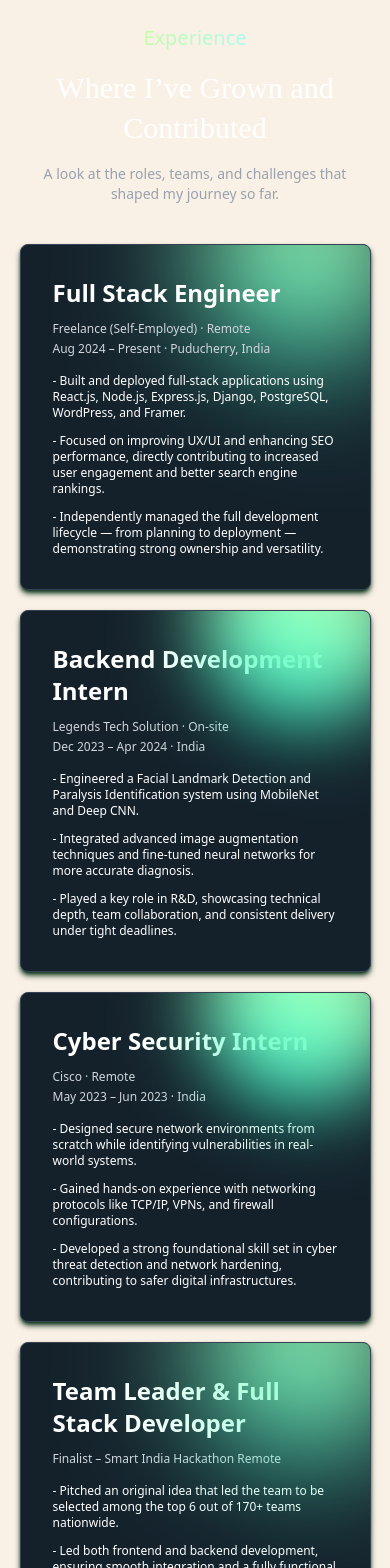
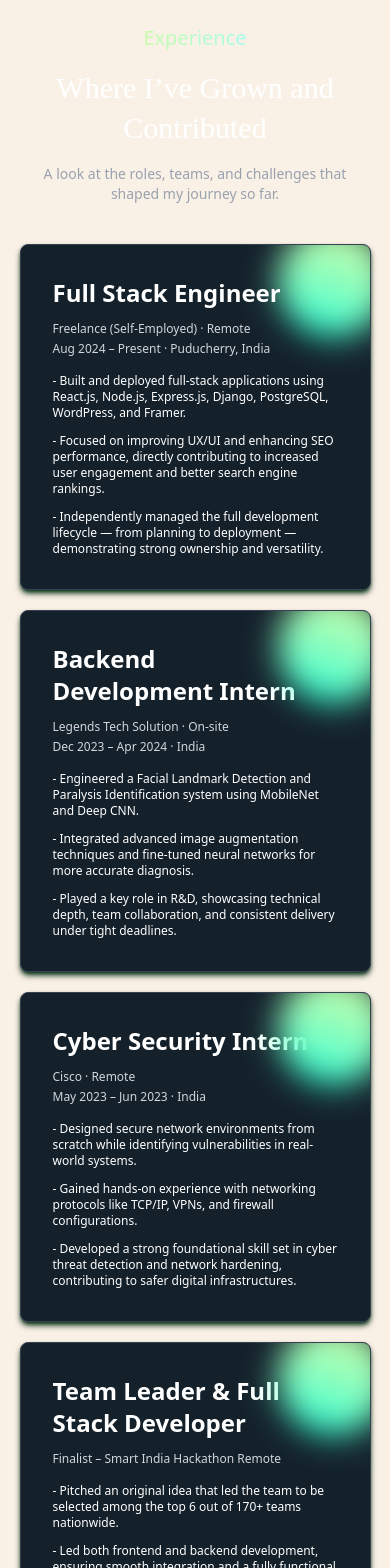
Before and after one commit to sophassamuel/Portfolio-V2, a React (Vite) app: page / in a window 390 px wide. Shown: the part 7560-9128 px from the top of the page. Built offline with nearby package versions, Linux system fonts and the light colour scheme; a web font is replaced by a local one.

Commit message:
bug: responsiveness fix

```diff
--- a/src/sections/Experience.jsx
+++ b/src/sections/Experience.jsx
@@ -23,7 +23,7 @@ const Experience = () => {
                     whileInView={"show"}
                     viewport={{ once: false, amount: 0.05 }}
                     className='bg-[#14212b] border-gray-700 border-1 hover:border-b-green-500 overflow-clip hover:border-r-green-500 shadow-md shadow-green-950 backdrop-blur-lg text-white p-8 rounded-lg w-[90%] lg:w-[80%]'>
-                    <div className='absolute -top-24 -right-10 blur-3xl h-52 w-52 bg-linear-to-l from-[#C6FCA6] to-[#01fdd3] animate-spin rounded-full'></div>
+                    <div className='absolute -top-5 -right-5 lg:-top-24 lg:-right-10 blur-lg md:blur-2xl lg:blur-3xl w-28 h-28 md:w-36 md:h-36 lg:h-52 lg:w-52 bg-linear-to-l from-[#C6FCA6] to-[#01fdd3] animate-spin rounded-full'></div>
                     <div className='relative'>
                         <h1 className='text-2xl font-bold mb-3 '> Full Stack Engineer </h1>
                         <h4 className='text-gray-300 mb-1 text-xs sm:text-base '> Freelance (Self-Employed) · <span>Remote</span></h4>
@@ -47,10 +47,10 @@ const Experience = () => {
                         whileInView={"show"}
                         viewport={{ once: false, amount: 0.05 }}
                         className='bg-[#14212b] h-[100%] backdrop-blur-lg border-gray-700 border-1 overflow-clip hover:border-b-green-500 hover:border-r-green-500 shadow-md shadow-green-950 text-white p-8 rounded-lg w-[90%] sm:w-[50%]'>
-                        <div className='absolute -top-24 -right-10 blur-2xl h-52 w-52 bg-linear-to-l from-[#C6FCA6] to-[#01fdd3] animate-spin rounded-full'></div>
+                        <div className='absolute -top-5 -right-5 lg:-top-24 lg:-right-10 blur-lg lg:blur-2xl w-28 h-28 lg:h-48 lg:w-48 bg-linear-to-l from-[#C6FCA6] to-[#01fdd3] animate-spin rounded-full'></div>
 
                         <div>
-                            <h1 className='text-2xl font-bold mb-3'> Backend Development Intern </h1>
+                            <h1 className='text-2xl font-bold mb-3 pr-10'> Backend Development Intern </h1>
                             <h4 className='text-gray-300 mb-1 text-xs sm:text-base'> Legends Tech Solution · <span>On-site </span></h4>
                             <h4 className='text-gray-300 mb-4 text-xs sm:text-base'> Dec 2023 – Apr 2024 · India</h4>
                             <ul className='flex flex-col gap-3 text-xs sm:text-sm'>
@@ -70,7 +70,7 @@ const Experience = () => {
                         whileInView={"show"}
                         viewport={{ once: false, amount: 0.05 }}
                         className='bg-[#14212b] backdrop-blur-lg border-gray-700 border-1 overflow-clip hover:border-b-green-500 hover:border-r-green-500 shadow-md shadow-green-950 text-white p-8 rounded-lg w-[90%] sm:w-[50%]'>
-                        <div className='absolute -top-24 -right-10 blur-2xl h-52 w-52 bg-linear-to-l from-[#C6FCA6] to-[#01fdd3] animate-spin rounded-full'></div>
+                        <div className='absolute -top-5 -right-5 lg:-top-24 lg:-right-10 blur-lg lg:blur-2xl w-28 h-28 lg:h-48 lg:w-48 bg-linear-to-l from-[#C6FCA6] to-[#01fdd3] animate-spin rounded-full'></div>
                         <div>
                             <h1 className='text-2xl font-bold mb-3'> Cyber Security Intern </h1>
                             <h4 className='text-gray-300 mb-1 text-xs sm:text-base'> Cisco · <span>Remote</span></h4>
@@ -94,10 +94,10 @@ const Experience = () => {
                     whileInView={"show"}
                     viewport={{ once: false, amount: 0.05 }}
                     className='bg-[#14212b] border-gray-700 border-1 overflow-clip hover:border-b-green-500 hover:border-r-green-500 shadow-md shadow-green-950 backdrop-blur-lg text-white p-8 rounded-lg w-[90%] lg:w-[80%]'>
-                    <div className='absolute -top-24 -right-10 blur-3xl h-52 w-52 bg-linear-to-l from-[#C6FCA6] to-[#01fdd3] animate-spin rounded-full'></div>
+                    <div className='absolute -top-5 -right-5 lg:-top-24 lg:-right-10 blur-lg md:blur-2xl lg:blur-3xl w-28 h-28 md:w-36 md:h-36 lg:h-52 lg:w-52 bg-linear-to-l from-[#C6FCA6] to-[#01fdd3] animate-spin rounded-full'></div>
 
                     <div>
-                        <h1 className='text-2xl font-bold mb-3'> Team Leader & Full Stack Developer </h1>
+                        <h1 className='text-2xl font-bold mb-3 pr-5'> Team Leader & Full Stack Developer </h1>
                         <h4 className='text-gray-300 mb-4 text-xs sm:text-base '> Finalist – Smart India Hackathon <span>Remote</span></h4>
                         <ul className='flex flex-col gap-3 text-xs sm:text-sm'>
                             <li className='flex flex-row gap-2 items-start'> - Pitched an original idea that led the team to be selected among the top 6 out of 170+ teams nationwide.</li>
```
